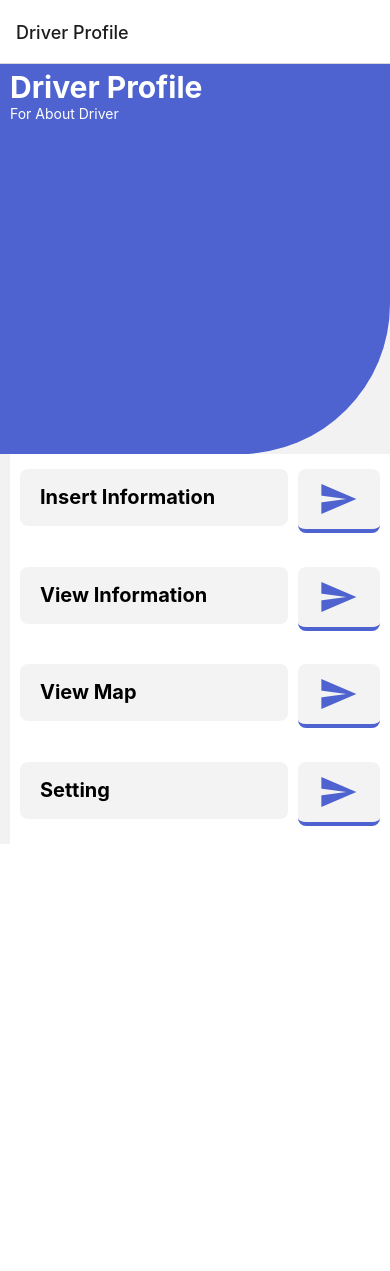
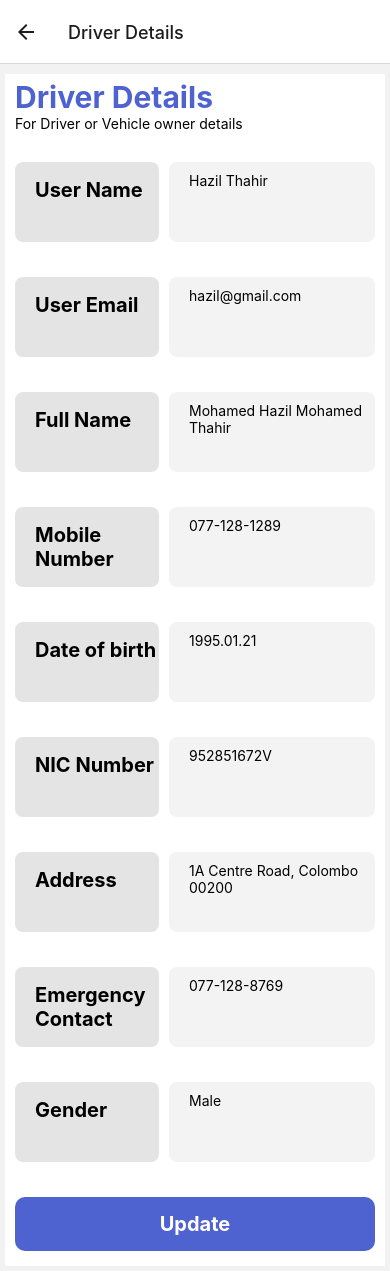
Before and after one commit to Aaathif/uee-offer-app, a React Native app: screen /ViewDriverDetails in a window 390 px wide. Before the commit the page ends 844 px from the top, so only its background shows below. Built offline with nearby package versions, Linux system fonts and the light colour scheme.

Commit message:
after completing view driver - aathif

```diff
--- a/App.js
+++ b/App.js
@@ -16,6 +16,8 @@ import RevenueCertificateScreen from './src/screens/RevenueCertificateScreen';
 import VehicleInsuranceScreen from './src/screens/VehicleInsuranceScreen';
 import InspectionReportScreen from './src/screens/InspectionReportScreen';
 import ProofOfOwnership from './src/screens/ProofOfOwnership';
+import DisplayInformation from './src/screens/DisplayInformation';
+import ViewDriverDetailsScreen from './src/screens/ViewDriverDetailsScreen';
 
 
 const Stack = createStackNavigator();
@@ -41,6 +43,9 @@ export default function App() {
             <Stack.Screen name='VehicleInsurance' component={VehicleInsuranceScreen} options={{title: 'Vehicle Insurance'}}/>
             <Stack.Screen name='InspectionReport' component={InspectionReportScreen} options={{title: 'Vehicle Inspection Report'}}/>
             <Stack.Screen name='ProofOfOwnership' component={ProofOfOwnership} options={{title: 'Proof Of Ownership'}}/>
+
+            <Stack.Screen name='displayInformation' component={DisplayInformation} options={{title: 'Information'}}/>
+            <Stack.Screen name='ViewDriverDetails' component={ViewDriverDetailsScreen} options={{title: 'Driver Details'}}/>
         </Stack.Navigator>
     </NavigationContainer>
   );
--- /dev/null
+++ b/src/screens/DisplayInformation.js
@@ -0,0 +1,93 @@
+import React from 'react'
+import { SafeAreaView, StatusBar, StyleSheet, Text, View, TouchableOpacity } from 'react-native'
+import Icon from 'react-native-vector-icons/MaterialIcons';
+import COLORS from '../consts/colors';
+
+
+export default function DisplayInformation({navigation}) {
+  return (
+    <SafeAreaView style={styles.container}>
+            <StatusBar barStyle="dark-content" backgroundColor="transparent" translucent={false} />
+            <View style={styles.innercontainer}>
+                <View style={styles.titleView}>
+                    <Text style={styles.titleText}>Account Information</Text>
+                    <Text style={styles.smallText}>For driver or vehicle Information</Text>
+                </View>
+                <View style={styles.fieldContainer}>
+                    <TouchableOpacity style={styles.fieldBox} onPress={() => navigation.navigate('ViewDriverDetails')}>
+                        <Text style={styles.fieldBoxText}>Driver Details</Text>
+                    </TouchableOpacity>
+                </View>
+                <View style={styles.fieldContainer}>
+                    <TouchableOpacity style={styles.fieldBox}>
+                        <Text style={styles.fieldBoxText}>Vehicle Details</Text>
+                    </TouchableOpacity>
+
+                </View>
+                <View style={styles.fieldContainer}>
+                    <TouchableOpacity style={styles.fieldBox}>
+                        <Text style={styles.fieldBoxText}>Vehicle Image Details</Text>
+                    </TouchableOpacity>
+
+                </View>
+                <View style={styles.fieldContainer}>
+                    <TouchableOpacity style={styles.fieldBox}>
+                        <Text style={styles.fieldBoxText}>Vehicle Document Details</Text>
+                    </TouchableOpacity>
+
+                </View>
+                <View style={styles.fieldContainer}>
+                    <TouchableOpacity style={styles.fieldBox}>
+                        <Text style={styles.fieldBoxText}>Other Details</Text>
+                    </TouchableOpacity>
+
+                </View>
+            </View>
+        </SafeAreaView>
+  )
+}
+
+
+
+const styles = StyleSheet.create({
+    container: {
+        flex: 1,
+        marginTop: 5,
+    },
+    innercontainer: {
+        flex: 1,
+        margin: 5,
+        backgroundColor: 'white'
+    },
+    titleView: {
+        marginLeft: 10,
+        marginTop: 5,
+        marginBottom: 10
+    },
+    titleText: {
+        color: COLORS.primary,
+        fontWeight: 'bold',
+        fontSize: 30
+    },
+    fieldContainer: {
+        flex: 0.7,
+        flexDirection: 'row',
+        alignItems: 'baseline',
+        marginTop: 5,
+        marginBottom: 5,
+        marginLeft: 10,
+    },
+    fieldBox: {
+        flex: 1,
+        height: '100%',
+        backgroundColor: 'rgba(217, 217, 217, 0.31)',
+        paddingTop: 16,
+        paddingLeft: 20,
+        marginRight: 5,
+        borderRadius: 8
+    },
+    fieldBoxText: {
+        fontSize: 20,
+        fontWeight: 'bold'
+    },
+});
--- a/src/screens/DriverProfileScreen.js
+++ b/src/screens/DriverProfileScreen.js
@@ -29,7 +29,7 @@ export default function DriverProfileScreen({ navigation }) {
           <View style={styles.fieldBox}>
             <Text style={styles.fieldBoxText}>Insert Information</Text>
           </View>
-          <TouchableOpacity style={styles.fieldBtn}onPress={() => navigation.navigate('DriverAccount')} >
+          <TouchableOpacity style={styles.fieldBtn} onPress={() => navigation.navigate('DriverAccount')} >
             <Icon name="send"  size={40} color={COLORS.primary} />
           </TouchableOpacity>
         </View>
@@ -38,7 +38,7 @@ export default function DriverProfileScreen({ navigation }) {
             <Text style={styles.fieldBoxText}>View Information</Text>
           </View>
           <TouchableOpacity style={styles.fieldBtn} >
-            <Icon name="send"  size={40} color={COLORS.primary} />
+            <Icon name="send"  size={40} color={COLORS.primary} onPress={() => navigation.navigate('displayInformation')} />
           </TouchableOpacity>
         </View>
         <View style={styles.fieldContainer}>
--- /dev/null
+++ b/src/screens/ViewDriverDetailsScreen.js
@@ -0,0 +1,176 @@
+import React from 'react'
+import { SafeAreaView, StatusBar, StyleSheet, Text, View, TouchableOpacity } from 'react-native'
+import Icon from 'react-native-vector-icons/MaterialIcons';
+import COLORS from '../consts/colors';
+import { ScrollView } from 'react-native';
+
+export default function ViewDriverDetailsScreen({ navigation }) {
+    return (
+        <SafeAreaView style={styles.container}>
+            <StatusBar barStyle="dark-content" backgroundColor="transparent" translucent={false} />
+            <ScrollView style={styles.innercontainer}>
+                <View style={styles.titleView}>
+                    <Text style={styles.titleText}>Driver Details</Text>
+                    <Text style={styles.smallText}>For Driver or Vehicle owner details</Text>
+                </View>
+                <View style={styles.fieldContainer}>
+                    <View style={styles.fieldBox}>
+                        <Text style={styles.fieldBoxText}>User Name</Text>
+                    </View>
+                    <View style={styles.fieldBtn}>
+                        <Text style={styles.fieldBtnText}>Hazil Thahir</Text>
+                    </View>
+                </View>
+                <View style={styles.fieldContainer}>
+                    <View style={styles.fieldBox}>
+                        <Text style={styles.fieldBoxText}>User Email</Text>
+                    </View>
+                    <View style={styles.fieldBtn} >
+                        <Text style={styles.fieldBtnText}>hazil@gmail.com</Text>
+                    </View>
+                </View>
+                <View style={styles.fieldContainer}>
+                    <View style={styles.fieldBox}>
+                        <Text style={styles.fieldBoxText}>Full Name</Text>
+                    </View>
+                    <View style={styles.fieldBtn} >
+                        <Text style={styles.fieldBtnText}>Mohamed Hazil Mohamed Thahir</Text>
+                    </View>
+                </View>
+                <View style={styles.fieldContainer}>
+                    <View style={styles.fieldBox}>
+                        <Text style={styles.fieldBoxText}>Mobile Number</Text>
+                    </View>
+                    <View style={styles.fieldBtn} >
+                        <Text style={styles.fieldBtnText}>077-128-1289</Text>
+                    </View>
+                </View>
+                <View style={styles.fieldContainer}>
+                    <View style={styles.fieldBox}>
+                        <Text style={styles.fieldBoxText}>Date of birth</Text>
+                    </View>
+                    <View style={styles.fieldBtn} >
+                        <Text style={styles.fieldBtnText}>1995.01.21</Text>
+                    </View>
+                </View>
+                <View style={styles.fieldContainer}>
+                    <View style={styles.fieldBox}>
+                        <Text style={styles.fieldBoxText}>NIC Number</Text>
+                    </View>
+                    <View style={styles.fieldBtn} >
+                        <Text style={styles.fieldBtnText}>952851672V</Text>
+                    </View>
+                </View>
+                <View style={styles.fieldContainer}>
+                    <View style={styles.fieldBox}>
+                        <Text style={styles.fieldBoxText}>Address</Text>
+                    </View>
+                    <View style={styles.fieldBtn} >
+                        <Text style={styles.fieldBtnText}>1A Centre Road, Colombo 00200</Text>
+                    </View>
+                </View>
+                <View style={styles.fieldContainer}>
+                    <View style={styles.fieldBox}>
+                        <Text style={styles.fieldBoxText}>Emergency Contact</Text>
+                    </View>
+                    <View style={styles.fieldBtn} >
+                        <Text style={styles.fieldBtnText}>077-128-8769</Text>
+                    </View>
+                </View>
+                <View style={styles.fieldContainer}>
+                    <View style={styles.fieldBox}>
+                        <Text style={styles.fieldBoxText}>Gender</Text>
+                    </View>
+                    <View style={styles.fieldBtn} >
+                        <Text style={styles.fieldBtnText}>Male</Text>
+                    </View>
+                </View>
+                <View style={styles.fieldBtnContainer}>
+                    <TouchableOpacity style={styles.submitBtn}>
+                        <Text style={styles.submitText}>Update</Text>
+                    </TouchableOpacity>
+                </View>
+            </ScrollView>
+        </SafeAreaView>
+    )
+}
+
+
+const styles = StyleSheet.create({
+    container: {
+        flex: 1,
+        marginTop: 5,
+    },
+    innercontainer: {
+        flex: 1,
+        margin: 5,
+        backgroundColor: 'white'
+    },
+    titleView: {
+        marginLeft: 10,
+        marginTop: 5,
+        marginBottom: 10
+    },
+    titleText: {
+        color: COLORS.primary,
+        fontWeight: 'bold',
+        fontSize: 30
+    },
+    fieldContainer: {
+        flex: 0.7,
+        flexDirection: 'row',
+        alignItems: 'flex-start',
+        marginTop: 15,
+        marginBottom: 15,
+        marginLeft: 10,
+    },
+    fieldBox: {
+        flex: 0.4,
+        backgroundColor: 'rgba(217, 217, 217, 0.71)',
+        paddingTop: 16,
+        paddingBottom: 17,
+        paddingLeft: 20,
+        marginTop: 5,
+        marginRight: 5,
+        borderRadius: 8,
+        height: 80
+    },
+    fieldBtn: {
+        flex: 0.6,
+        backgroundColor: 'rgba(217, 217, 217, 0.31)',
+        paddingTop: 10,
+        paddingBottom: 10,
+        paddingLeft: 20,
+        marginTop: 5,
+        marginLeft: 5,
+        marginRight: 10,
+        borderRadius: 8,
+        height: 80
+    },
+    fieldBtnText: {
+
+    },
+    fieldBoxText: {
+        fontSize: 20,
+        fontWeight: 'bold'
+    },
+    fieldBtnContainer: {
+        // flex: 1,
+        // flexDirection: 'column',
+        marginTop: 20,
+        marginLeft: 10,
+        marginRight: 10,
+        marginBottom: 15,
+    },
+    submitBtn: {
+        backgroundColor: COLORS.primary,
+        padding: 15,
+        borderRadius: 10,
+    },
+    submitText: {
+        textAlign: 'center',
+        fontSize: 20,
+        fontWeight: 'bold',
+        color: COLORS.white,
+    },
+});
```
